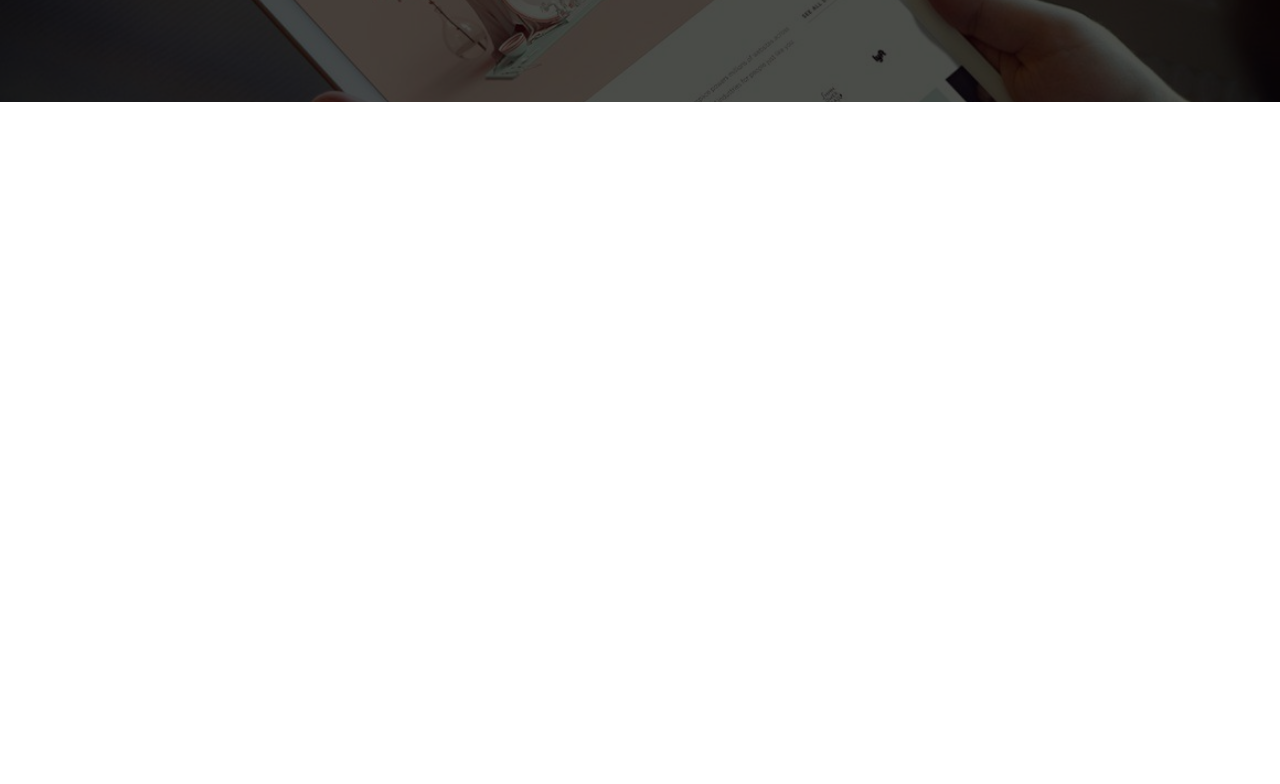
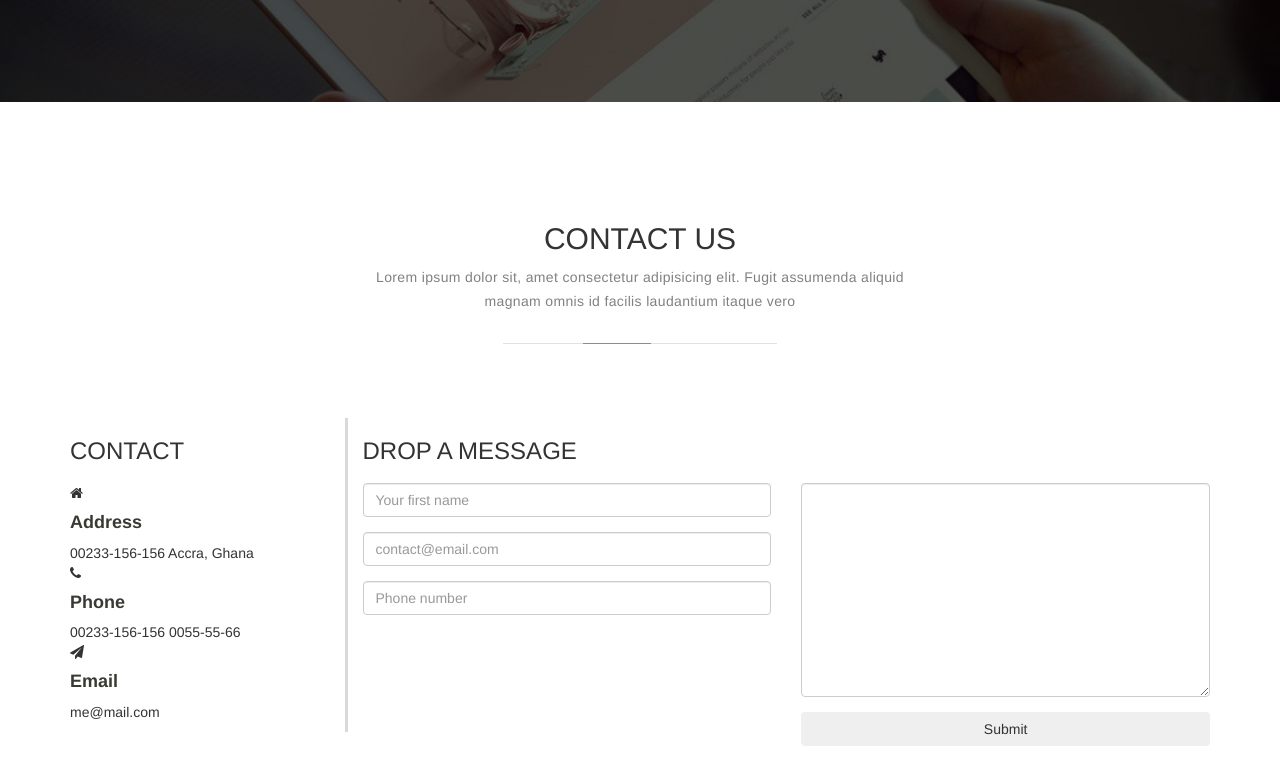
Before and after one commit to lexreal25/project_work, a plain HTML site: page index.html in a window 1280 px wide. Shown: the part 5378-6162 px from the top of the page. Before the commit the page ends 5480 px from the top, so only its background shows below. Drawn offline with nearby package versions, Linux system fonts and the light colour scheme.

Commit message:
contact section added

```diff
--- a/index.html
+++ b/index.html
@@ -458,7 +458,84 @@
             </div>
         </div>
     </section>
+    <!--CONTACT SECTION-->
+    <section class="contact-area" id="contact">
+        <div class="container">
+            <div class="row">
+                <div class="col-sm-12 text-center">
+                    <h2>CONTACT US</h2>
+                    <div class="sub-heading">
+                        <p>
+                            Lorem ipsum dolor sit, amet consectetur adipisicing elit.
+                            Fugit assumenda aliquid <br> magnam omnis id facilis laudantium
+                            itaque vero
+                        </p>
+                    </div>
+                </div>
+            </div>
+            <div class="row">
+                <div class="col-sm-3 divider">
+                    <h3>Contact</h3>
+                    <div class="contact-address">
+                        <ul>
+                            <li>
+                                <i class="fa fa-home"></i>
+                                <div class="address-phone">
+                                    <h4>address</h4>
+                                    <span>00233-156-156</span>
+                                    <span>Accra, Ghana</span>
+                                </div>
+                            </li>
+                            <li>
+                                <i class="fa fa-phone"></i>
+                                <div class="address-phone">
+                                    <h4>phone</h4>
+                                    <span>00233-156-156</span>
+                                    <span>0055-55-66</span>
+                                </div>
+                            </li>
+                            <li>
+                                <i class="fa fa-paper-plane"></i>
+                                <div class="address-phone">
+                                    <h4>email</h4>
+                                    <span>me@mail.com</span>
 
+                                </div>
+                            </li>
+                        </ul>
+                    </div>
+                </div>
+                <div class="col-sm-9">
+                    <div class="contact-block">
+                        <h3>Drop a message</h3>
+                        <form class="contact-form" action="">
+                            <div class="row">
+                                <div class="col-sm-6">
+                                    <div class="form-group">
+                                        <input type="text" class="form-control" placeholder="Your first name" required="required">
+                                    </div>
+                                    <div class="form-group">
+                                        <input type="text" class="form-control" name="email" id="email-add" placeholder="contact@email.com" required="required">
+                                    </div>
+                                    <div class="form-group">
+                                        <input type="text" class="form-control" placeholder="Phone number" required="required">
+                                    </div>
+                                </div>
+                                <div class="col-sm-6">
+                                    <div class="form-group">
+                                        <textarea name="message" id="txt-message" cols="20" rows="10" class="form-control" required="required"></textarea>
+                                    </div>
+                                    <div class="form-group">
+                                        <input type="submit" class="btn default-btn btn-block">
+                                    </div>
+                                </div>
+                            </div>
+                        </form>
+                    </div>
+                </div>
+            </div>
+        </div>
+    </section>
 
     <script src="js/main.js" type="text/javascript"></script>
 </body>
```
